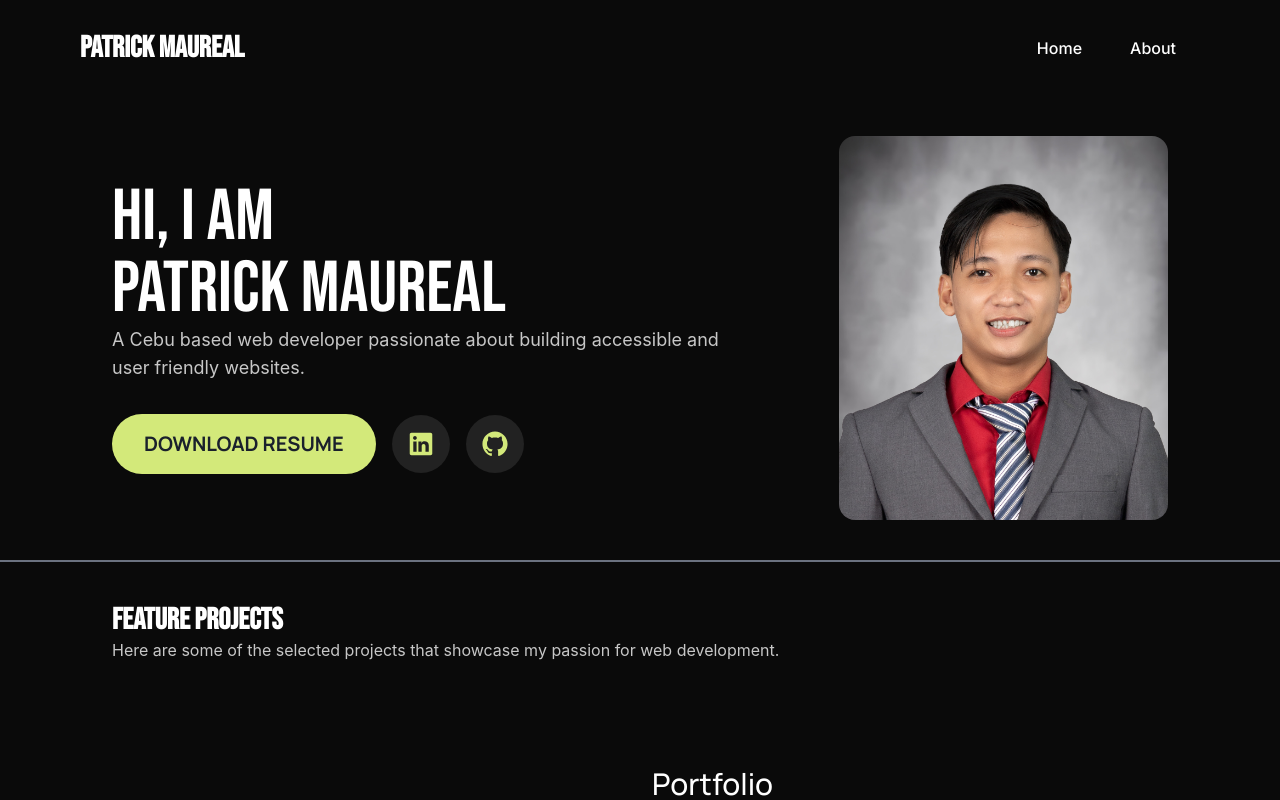
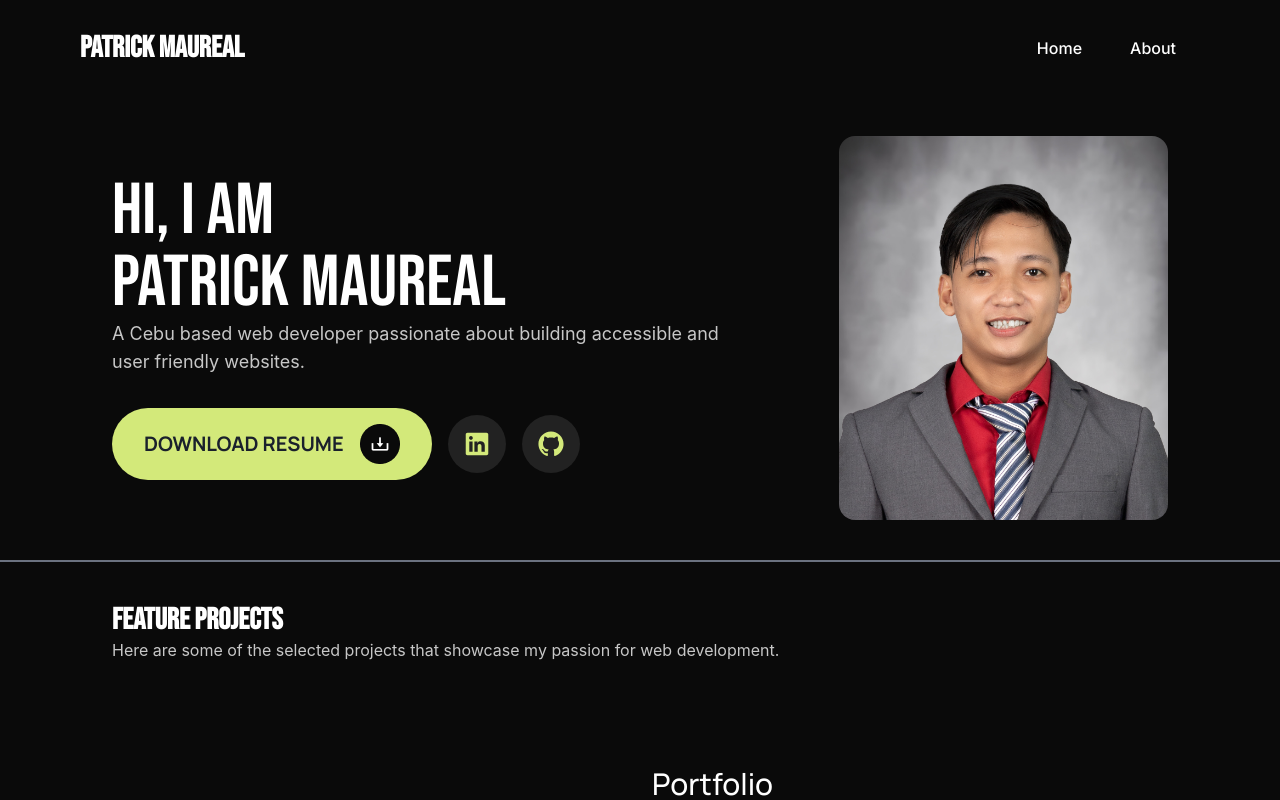
Before and after one commit to patrickMaureal/portfolio, a React (Vite) app: page / in a window 1280 px wide. Shown: the top 800 px of the page. Built offline with nearby package versions, Linux system fonts and the light colour scheme.

Commit message:
add link to resume

```diff
--- a/src/components/sections/about-me/AboutMe.tsx
+++ b/src/components/sections/about-me/AboutMe.tsx
@@ -1,6 +1,6 @@
 import { GitHubLogoIcon, LinkedInLogoIcon } from "@radix-ui/react-icons";
 import aboutImg from "../../../assets/profile/profile.png";
-import downloadImg from "../../../assets/about/download-icon.png";
+import ResumeButton from "../../ui/ResumeButton";
 
 const AboutMe = () => {
   return (
@@ -23,12 +23,7 @@ const AboutMe = () => {
               Learning more to improve skill.
             </p>
             <div className="flex items-center space-x-4 md:space-x-6">
-              <button className="flex items-center justify-center space-x-4 mt-8 rounded-full bg-primary py-1 px-2 md:py-4 md:px-8 ">
-                <span className="font-manrope font-bold text-sm md:text-xl">
-                  DOWNLOAD RESUME{" "}
-                </span>
-                <img src={downloadImg} className="w-10 h-10" alt="" />
-              </button>
+              <ResumeButton />
               <div className="flex items-center space-x-3">
                 <button className="mt-8 rounded-full bg-[#222222] py-3 px-3">
                   <LinkedInLogoIcon height={26} width={26} color="#D3E97A" />
--- a/src/components/sections/hero/Hero.tsx
+++ b/src/components/sections/hero/Hero.tsx
@@ -1,5 +1,6 @@
 import { GitHubLogoIcon, LinkedInLogoIcon } from '@radix-ui/react-icons'
 import myProfile from '../../../assets/profile/profile.png'
+import ResumeButton from '../../ui/ResumeButton'
 const Hero = () => {
 	return (
 		<div className='flex flex-col md:flex-row justify-between items-center p-8 md:px-10 md:py-12 lg:px-28 lg:py-10 space-y-20 md:space-y-0 lg:space-x-20 md:space-x-12'>
@@ -8,9 +9,7 @@ const Hero = () => {
 				<h1 className='text-7xl font-bebas text-white'>Patrick Maureal</h1>
 				<p className='text-lg text-subtitle font-normal'>A Cebu based web developer passionate about building accessible and user friendly websites.</p>
 				<div className='flex items-center space-x-2 md:space-x-4'>
-					<button className='mt-8 rounded-full bg-primary py-4 px-4 md:py-4 md:px-8 '>
-						<span className='font-manrope font-extrabold md:font-bold text-sm md:text-xl'>DOWNLOAD RESUME</span>
-					</button>
+					<ResumeButton />
 					<button className='mt-8 rounded-full bg-[#222222] py-4 px-4'>
 						<LinkedInLogoIcon height={26} width={26} color='#D3E97A'/>
 					</button>
--- /dev/null
+++ b/src/components/ui/ResumeButton.tsx
@@ -0,0 +1,18 @@
+import downloadImg from "../../assets/about/download-icon.png";
+
+
+const ResumeButton = () => {
+
+  return (
+    <a href="https://drive.google.com/drive/u/1/folders/1ShibKPeCnRRSq_8ZvtwqUyvBiVM5bhYX" target="_blank" rel="noopener noreferrer" className="flex items-center justify-center space-x-4 mt-8 rounded-full bg-primary py-1 px-2 md:py-4 md:px-8 ">
+			<span className="font-manrope font-bold text-sm md:text-xl">
+				DOWNLOAD RESUME{" "}
+			</span>
+			<img src={downloadImg} className="w-10 h-10" alt="" />
+    </a>
+
+
+  );
+};
+
+export default ResumeButton;
```
